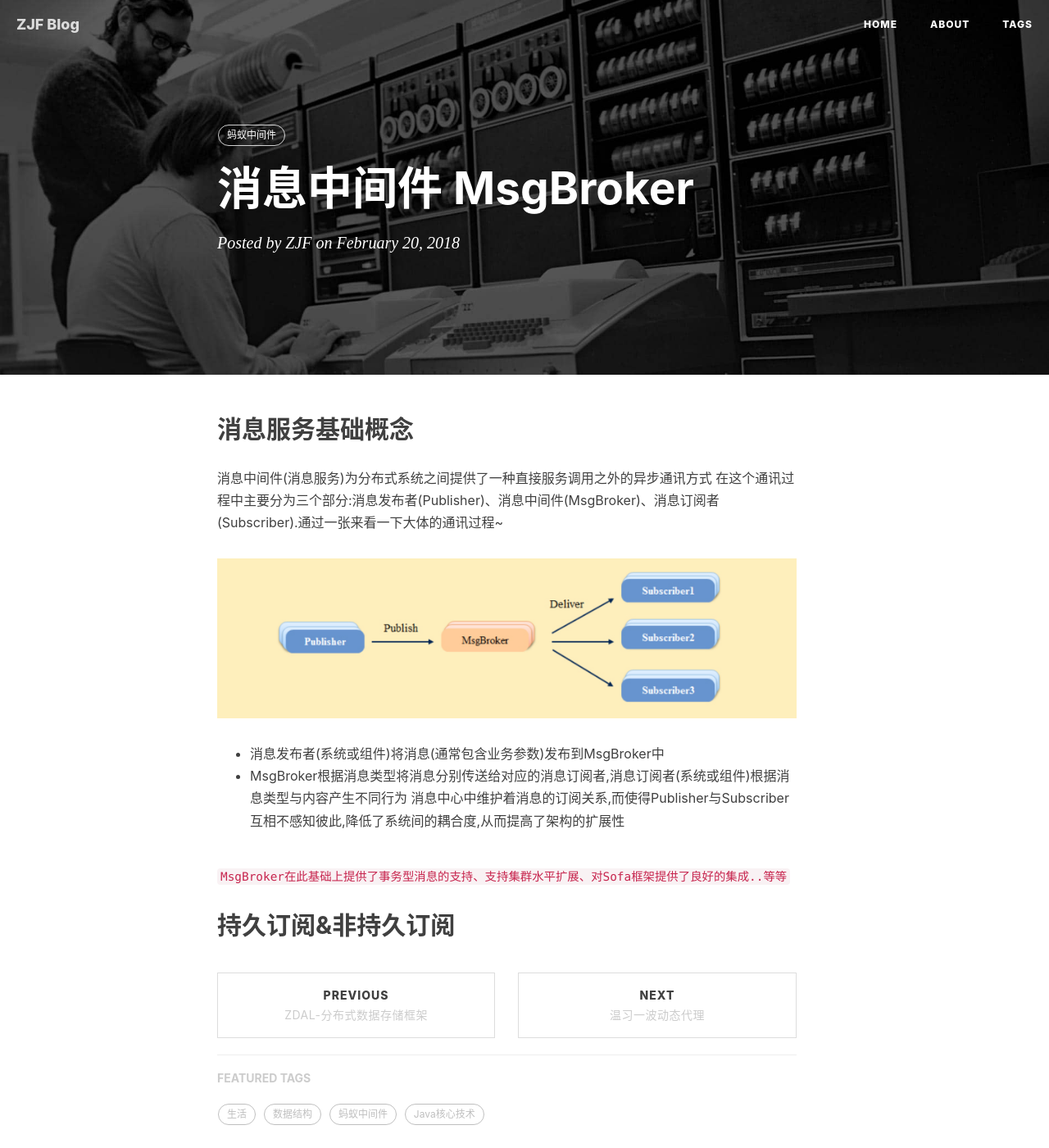
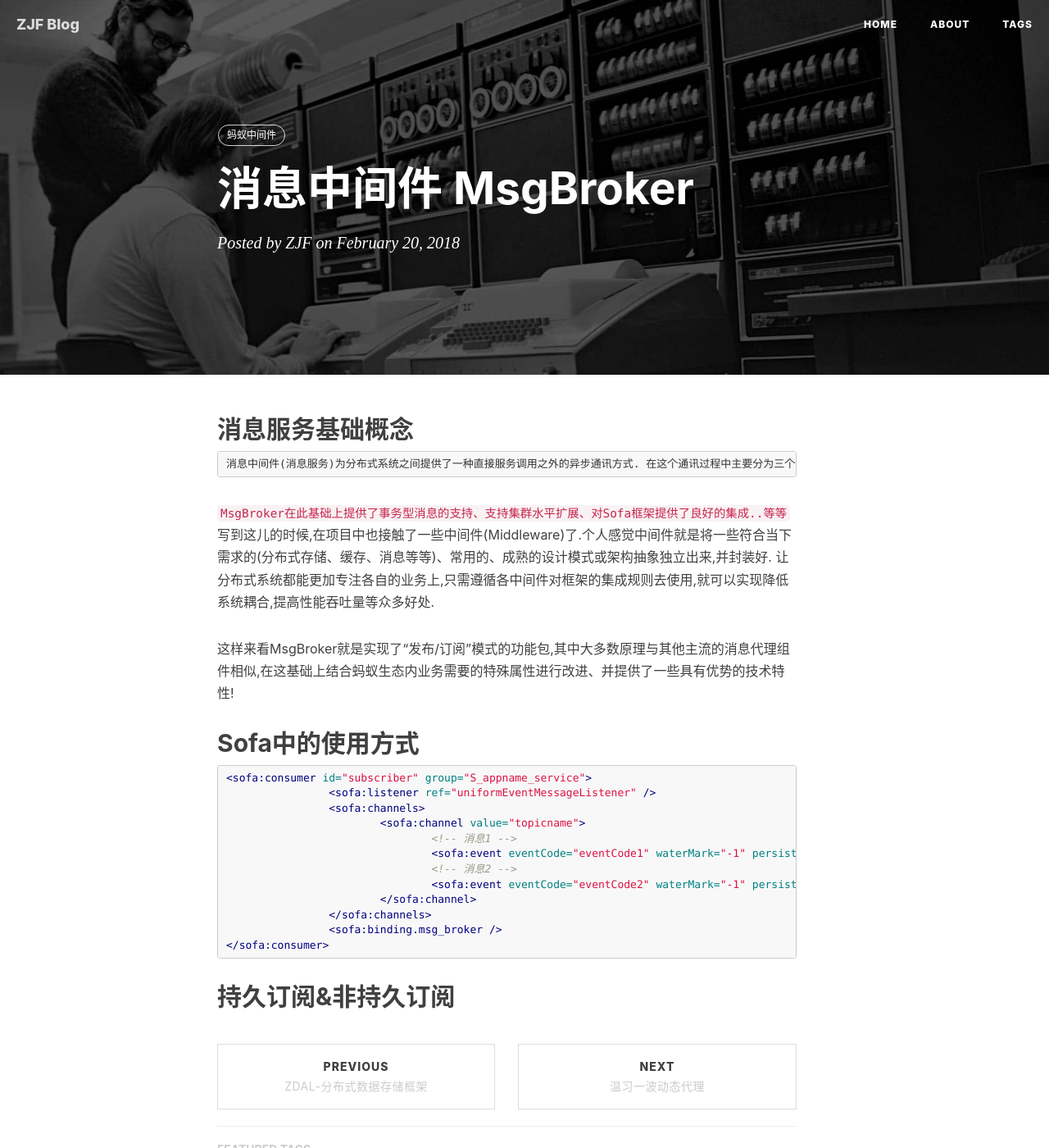
Before and after one commit to DoubleChick/DoubleChick.github.io, a Jekyll site: the page built from _posts/2018-02-20-MsgBroker.markdown, in a window 1280 px wide and 1400 px high. Shown: the whole window at 82% size. Built offline with Jekyll 4.4.1, drawn with Linux system fonts in a browser that asks for light colours; nearby versions of some CDN libraries; comment, search, counter and statistics services are not loaded.

Commit message:
MsgBroker1

````diff
--- a/_posts/2018-02-20-MsgBroker.markdown
+++ b/_posts/2018-02-20-MsgBroker.markdown
@@ -10,16 +10,34 @@
     - 蚂蚁中间件
 ---
 ## 消息服务基础概念
-消息中间件(消息服务)为分布式系统之间提供了一种直接服务调用之外的异步通讯方式
+	消息中间件(消息服务)为分布式系统之间提供了一种直接服务调用之外的异步通讯方式.
 在这个通讯过程中主要分为三个部分:消息发布者(Publisher)、消息中间件(MsgBroker)、消息订阅者(Subscriber).通过一张来看一下大体的通讯过程~
-
 ![img](/img/in-post/MsgBroker1.png)
-
 * 消息发布者(系统或组件)将消息(通常包含业务参数)发布到MsgBroker中
 * MsgBroker根据消息类型将消息分别传送给对应的消息订阅者,消息订阅者(系统或组件)根据消息类型与内容产生不同行为
-消息中心中维护着消息的订阅关系,而使得Publisher与Subscriber互相不感知彼此,降低了系统间的耦合度,从而提高了架构的扩展性
+* 消息中心中维护着消息的订阅关系,而使得Publisher与Subscriber互相不感知彼此,降低了系统间的耦合度,从而提高了架构的扩展性
 
 `MsgBroker在此基础上提供了事务型消息的支持、支持集群水平扩展、对Sofa框架提供了良好的集成..等等`
+写到这儿的时候,在项目中也接触了一些中间件(Middleware)了.个人感觉中间件就是将一些符合当下需求的(分布式存储、缓存、消息等等)、常用的、成熟的设计模式或架构抽象独立出来,并封装好.
+让分布式系统都能更加专注各自的业务上,只需遵循各中间件对框架的集成规则去使用,就可以实现降低系统耦合,提高性能吞吐量等众多好处.
 
+这样来看MsgBroker就是实现了“发布/订阅”模式的功能包,其中大多数原理与其他主流的消息代理组件相似,在这基础上结合蚂蚁生态内业务需要的特殊属性进行改进、并提供了一些具有优势的技术特性!
+
+## Sofa中的使用方式
+
+```xml
+<sofa:consumer id="subscriber" group="S_appname_service">
+		<sofa:listener ref="uniformEventMessageListener" />
+		<sofa:channels>
+			<sofa:channel value="topicname">
+				<!-- 消息1 -->
+				<sofa:event eventCode="eventCode1" waterMark="-1" persistence="false" />
+				<!-- 消息2 -->
+				<sofa:event eventCode="eventCode2" waterMark="-1" persistence="true" />
+			</sofa:channel>
+		</sofa:channels>
+		<sofa:binding.msg_broker />
+</sofa:consumer>
+```
 
 ## 持久订阅&非持久订阅
````
